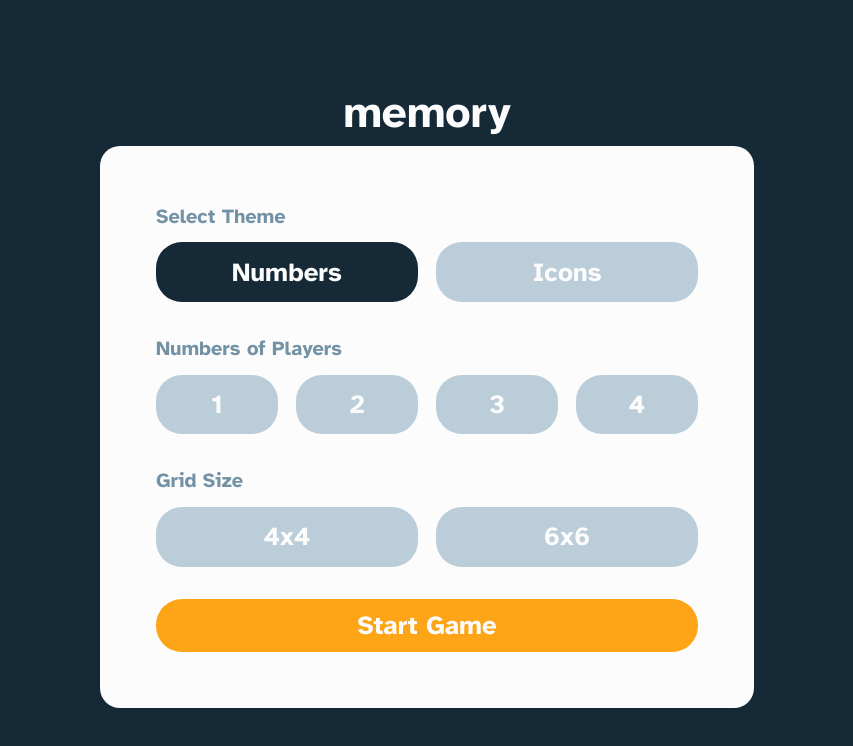
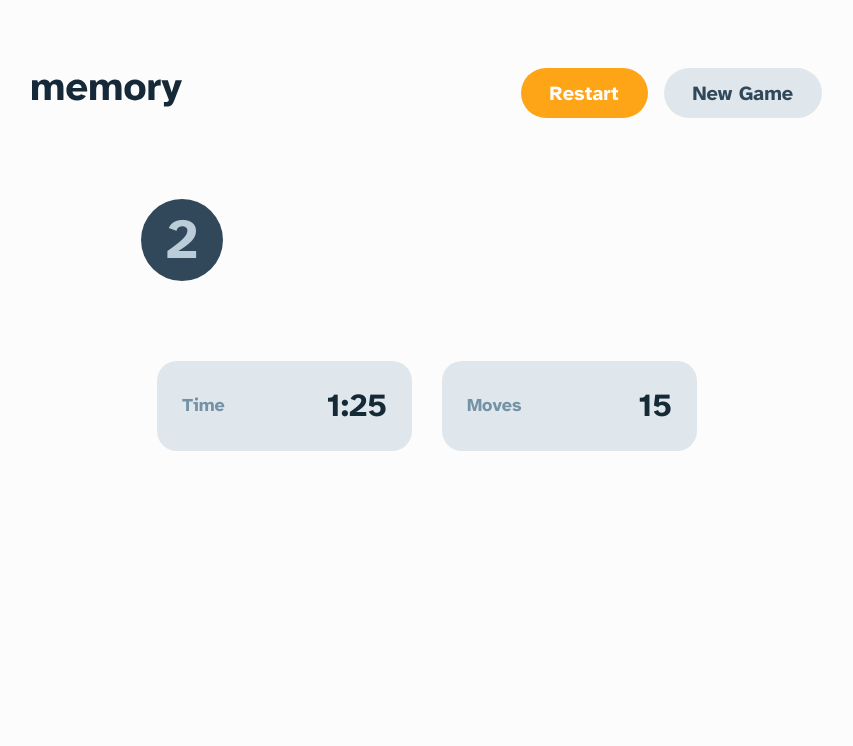
Before and after one commit to janeund/memory-game, a plain HTML site: page memory-game/index.html in a window 1280 px wide. Shown: the whole page, without its empty margins (213-1066 px from the left). Drawn offline with Linux system fonts and the light colour scheme.

Commit message:
feat: add styles for second page, add first page functionality

```diff
--- a/memory-game/index.html
+++ b/memory-game/index.html
@@ -13,36 +13,57 @@
   <title>Memory Game</title>
 </head>
 
-<body>
-  <div class="container">
-    <h1 class="heading-main">memory</h1>
-    <div class="content">
+<body class="bg-light">
+  <!-- <div id="container" class="container"> -->
+  <!-- <h1 class="heading-main">memory</h1> -->
+  <!-- <div class="content">
       <div class="theme">
         <h2 class="heading-secondary">Select Theme</h2>
-        <div class="section-wrapper">
-          <div data-theme="numbers" class="theme-item tab selected">Numbers</div>
-          <div data-theme="icons" class="theme-item tab">Icons</div>
-        </div>
-      </div>
-      <div class="players">
-        <h2 class="heading-secondary">Numbers of Players</h2>
-        <div class="section-wrapper">
-          <div data-players="1" class="players-item tab">1</div>
-          <div data-players="2" class="players-item tab">2</div>
-          <div data-players="3" class="players-item tab">3</div>
-          <div data-players="4" class="players-item tab">4</div>
+        <div class="section-wrapper theme-wrapper">
+          <div data-type="theme" id="numbers" class="theme-item tab">Numbers</div>
+          <div data-type="theme" id="icons" class="theme-item tab">Icons</div>
         </div>
       </div>
       <div class="size">
         <h2 class="heading-secondary">Grid Size</h2>
-        <div class="section-wrapper">
-          <div data-size="4" class="size-item tab">4x4</div>
-          <div data-size="6" class="size-item tab">6x6</div>
+        <div class="section-wrapper size-wrapper">
+          <div data-type="size" id="4x4" class="size-item tab">4x4</div>
+          <div data-type="size" id="6x6" class="size-item tab">6x6</div>
         </div>
       </div>
-      <button class="btn btn-start" type="submit">Start Game</button>
+      <button id="btn-start" class="btn btn-start" type="submit">Start Game</button>
+    </div> -->
+  <!-- </div> -->
+  <header class="header">
+    <a href="/" class="logo">
+      <img src="./logo.svg" alt="memory">
+    </a>
+    <div class="buttons">
+      <button class="btn restart-btn">Restart</button>
+      <button class="btn new-game-btn">New Game</button>
+    </div>
+  </header>
+  <div class="game-content">
+    <div class="game-content-container container">
+      <div class="grid grid-6">
+        <div class="card card-6">2</div>
+      </div>
     </div>
   </div>
+  <footer class="footer">
+    <div class="footer-container container">
+      <div class="actions">
+        <div class="actions-item timer">
+          <p class="actions-name">Time</p>
+          <p class="actions-value">1:25</p>
+        </div>
+        <div class="actions-item moves-counter">
+          <p class="actions-name">Moves</p>
+          <p class="actions-value">15</p>
+        </div>
+      </div>
+    </div>
+  </footer>
   <script src="script.js"></script>
 </body>
 
--- a/memory-game/script.js
+++ b/memory-game/script.js
@@ -0,0 +1,53 @@
+const startBtn = document.getElementById('btn-start');
+const gameContainer = document.getElementById('container');
+const gameContent = document.querySelector('.content');
+const sectionWrappers = document.querySelectorAll('.section-wrapper');
+const sections = ['theme', 'size'];
+const tabs = document.querySelectorAll('.tab');
+const themeTabs = document.querySelectorAll('.theme .tab');
+const sizeTabs = document.querySelectorAll('.size .tab');
+
+
+// Update page after click 'start game' depending on options selection
+const startGame = () => {
+  let selectedTabs = {
+    theme: null,
+    size: null,
+  };
+  tabs.forEach(tab => {
+    if (tab.classList.contains('selected') && tab.dataset.type === 'theme') {
+      selectedTabs.theme = tab.id
+    } else if (tab.classList.contains('selected') && tab.dataset.type === 'size') {
+      selectedTabs.size = tab.id
+    }
+  })
+  console.log(selectedTabs);
+
+  gameVersion(selectedTabs.theme, selectedTabs.size);
+}
+
+// Display game page content depending on options selected
+const gameVersion = (theme, size) => {
+  // if (theme === 'numbers' && size === '4x4') {
+
+  // }
+}
+
+// Switch between selected tabs on each section
+const setSelection = () => {
+  sectionWrappers.forEach(wrapper => {
+    wrapper.addEventListener('click', (e) => {
+      if (e.target.classList.contains('theme-item')) {
+        themeTabs.forEach(tab => tab.classList.remove('selected'))
+        e.target.classList.add('selected')
+      } else if (e.target.classList.contains('size-item')) {
+        sizeTabs.forEach(tab => tab.classList.remove('selected'))
+        e.target.classList.add('selected')
+      }
+    })
+  });
+}
+
+setSelection();
+
+startBtn.addEventListener('click', startGame);
--- a/memory-game/style.css
+++ b/memory-game/style.css
@@ -99,6 +99,14 @@ textarea, select {
   margin-block-start: 5rem;
 }
 
+.bg-light {
+  background-color: var(--clr-neutral-100);
+}
+
+.bg-dark {
+  background-color: var(--clr-primary-900);
+}
+
 /* ------- COMPONENTS ---------- */
 .content {
   display: flex;
@@ -129,6 +137,7 @@ textarea, select {
   font-size: var(--fs-500);
   padding: var(--size-100);
   border-radius: var(--border-r-btn);
+  cursor: pointer;
 }
 
 .selected {
@@ -140,7 +149,7 @@ textarea, select {
   border-radius: var(--border-r-btn);
   font-size:  var(--fs-500);
   font-weight: var(--fw-bold);
-  padding: var(--size-100);
+  padding: 0.81rem 1.81rem;
   background-color: var(--clr-accent-500);
   color: var(--clr-neutral-100);
   outline: none;
@@ -152,3 +161,109 @@ textarea, select {
 .btn:hover {
   background-color: var(--clr-accent-400);
 }
+
+/* game page */
+.game-content-container {
+  max-width: 50rem;
+  margin-inline: auto;
+}
+
+.header {
+  display: flex;
+  max-width: 69.375rem;
+  height: 3.25rem;
+  margin-inline: auto;
+  justify-content: space-between;
+  align-items: center;
+  padding-inline: 10rem;
+  margin-block: 4.19rem;
+}
+
+.buttons {
+  display: flex;
+  gap: 1rem;
+}
+
+.new-game-btn {
+  background-color: #DFE7EC;
+  color: var(--clr-primary-800);
+  font-size: var(--fs-400);
+}
+
+.restart-btn,
+.new-game-btn {
+  font-size: var(--fs-400);
+}
+
+.grid {
+  display: grid;
+  margin-inline: auto;
+  gap: 1rem;
+}
+
+.grid-4 {
+  max-width: 33.25rem;
+  grid-template-columns: repeat(4, 1fr);
+}
+
+.grid-6 {
+  max-width: 35.75rem;
+  grid-template-columns: repeat(6, 1fr);
+}
+
+.card {
+  display: flex;
+  align-items: center;
+  justify-content: center;
+  font-size: var(--size-900);
+  background-color: var(--clr-primary-800);
+  color: var(--clr-primary-300);
+  border-radius: 50%;
+}
+
+.card-active {
+  background-color: var(--clr-accent-500);
+  color: var(--clr-neutral-100);
+}
+
+.card-done {
+  background-color: var(--clr-primary-300);
+  color: var(--clr-neutral-100);
+}
+
+.card-4 {
+  width: 7.375rem;
+  height: 7.375rem;
+}
+
+.card-6 {
+  width: 5.125rem;
+  height: 5.125rem;
+}
+
+.actions {
+  max-width: 33.75rem;
+  margin-inline: auto;
+  display: flex;
+  gap: 1.875rem;
+}
+
+.actions-item {
+  display: flex;
+  justify-content: space-between;
+  align-items: center;
+  width: 100%;
+  padding: 1.31rem 1.56rem;
+  border-radius: var(--border-r-box);
+  background-color: #DFE7EC;
+}
+
+.actions-name {
+  font-size: var(--size-200);
+  color: var(--clr-primary-500);
+}
+
+.actions-value {
+  font-size: var(--size-600);
+  color: var(--clr-primary-900);
+}
```
Also changed, not shown: memory-game/logo.svg (added).
